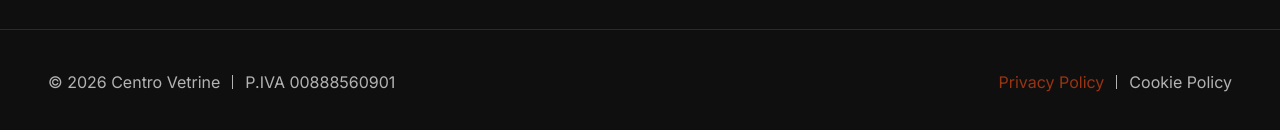
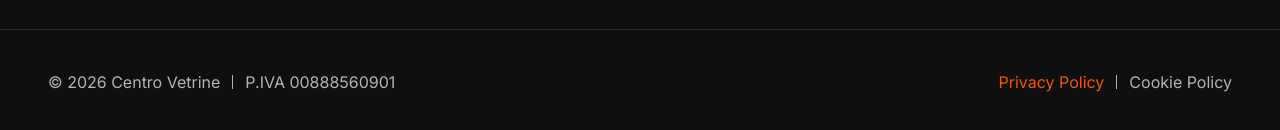
Before and after one commit to GiuseppeLiGioi/centro-vetrine, a Next.js app: page / in a window 1280 px wide. In both pictures the pointer is over the link "Privacy Policy". Shown: the part 3784-3914 px from the top of the page. Built offline with nearby package versions, Linux system fonts and the light colour scheme.

Commit message:
fixed. footer hover color for accessibility

```diff
--- a/src/components/layout/Footer/Footer.module.css
+++ b/src/components/layout/Footer/Footer.module.css
@@ -156,7 +156,7 @@
   transition: color 0.2s ease;
 }
 .legalLink:hover {
-  color: var(--color-primary-hover);
+  color: var(--color-primary-soft-hover);
 }
 .divider {
   display: none;
```
